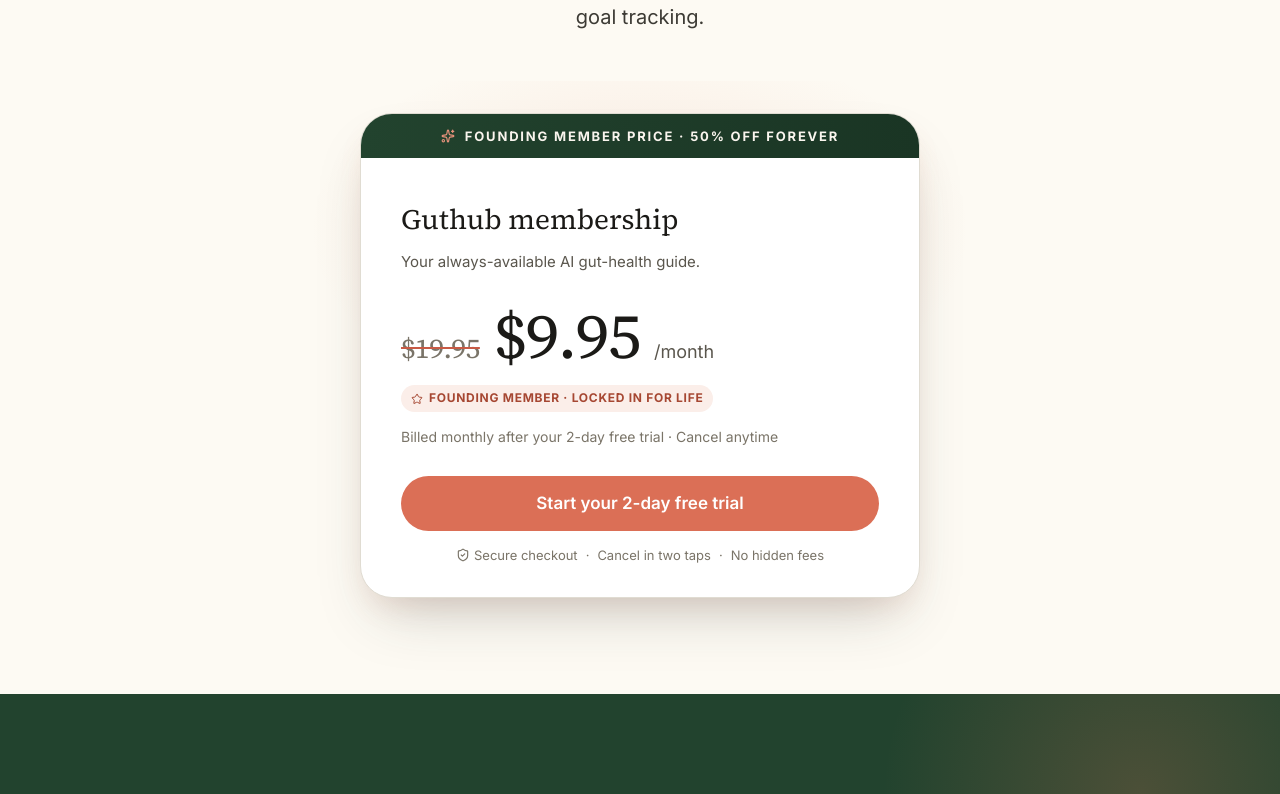
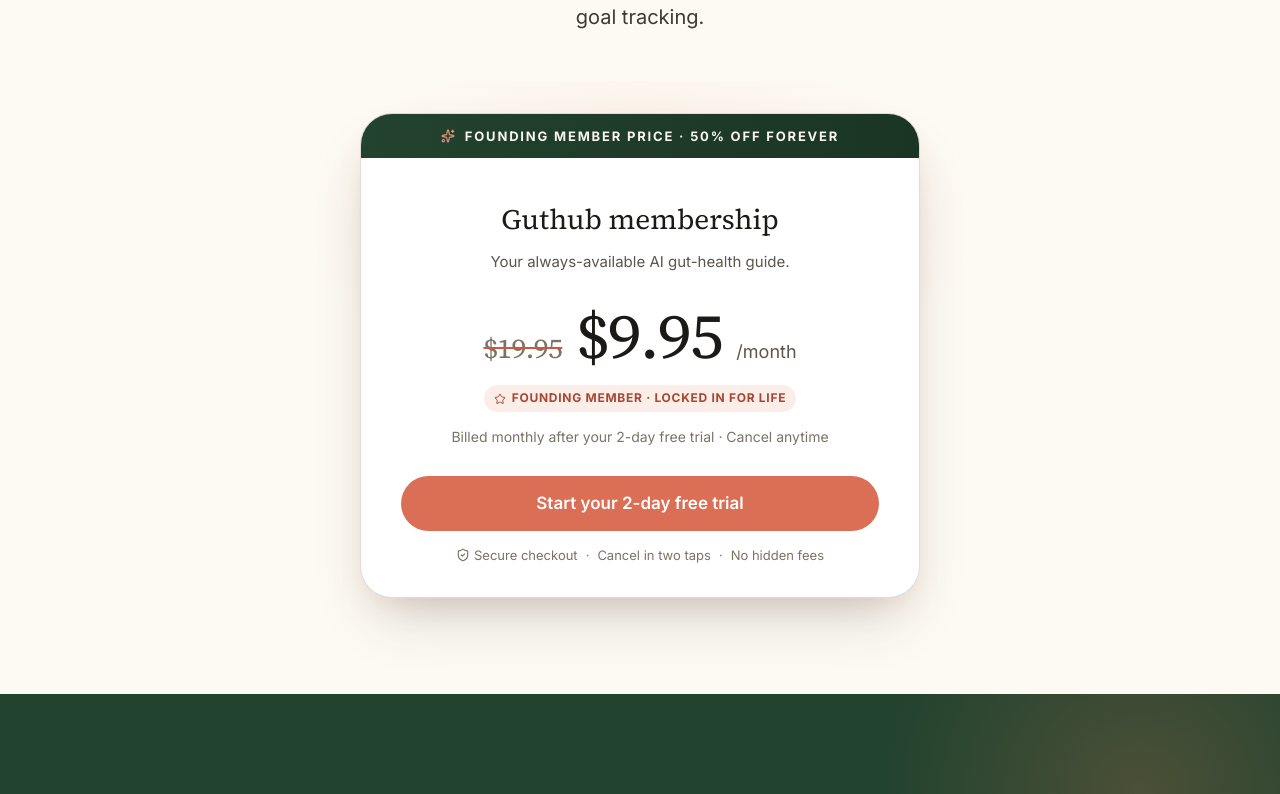
Before and after one commit to botwurx-agent/guthub-website, a Next.js app: page /pricing in a window 1280 px wide. Shown: the part 475-1269 px from the top of the page. Built offline with nearby package versions, Linux system fonts and the light colour scheme.

Commit message:
Center-align pricing card content above the CTA button

```diff
--- a/components/pricing/PricingContent.tsx
+++ b/components/pricing/PricingContent.tsx
@@ -72,14 +72,14 @@ function PricingCard() {
           <Sparkles size={14} color="var(--terracotta-300)" />
           Founding member price · 50% off forever
         </div>
-        <div style={{ padding: '40px 40px 32px' }}>
+        <div style={{ padding: '40px 40px 32px', textAlign: 'center' }}>
           <div style={{ fontFamily: 'var(--font-display)', fontSize: 28, color: 'var(--ink-900)', marginBottom: 8 }}>
             Guthub membership
           </div>
           <div style={{ fontSize: 15, color: 'var(--ink-600)', marginBottom: 28 }}>
             Your always-available AI gut-health guide.
           </div>
-          <div style={{ display: 'flex', alignItems: 'baseline', gap: 14, marginBottom: 4, flexWrap: 'wrap' }}>
+          <div style={{ display: 'flex', alignItems: 'baseline', justifyContent: 'center', gap: 14, marginBottom: 4, flexWrap: 'wrap' }}>
             <span style={{
               fontFamily: 'var(--font-display)', fontSize: 28, fontWeight: 400,
               color: 'var(--ink-500)', letterSpacing: '-0.02em', lineHeight: 1.1,
```
